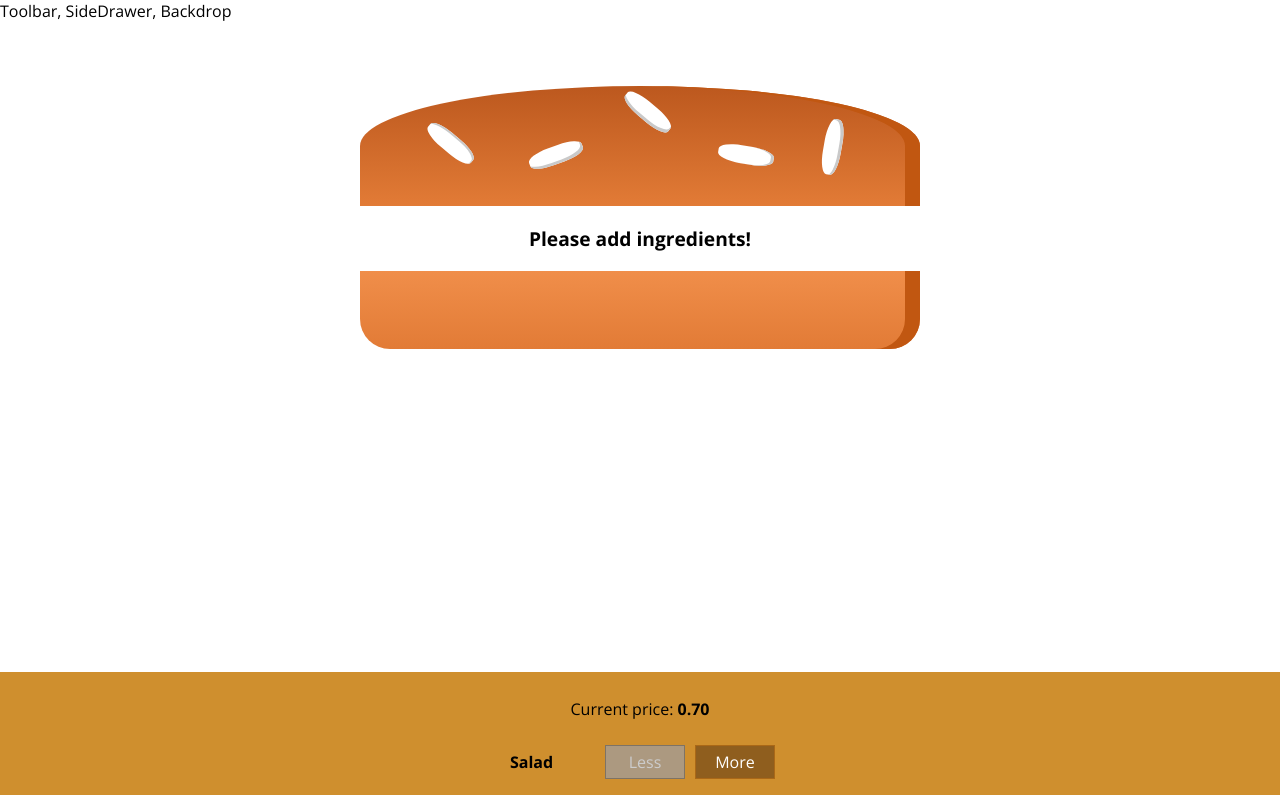
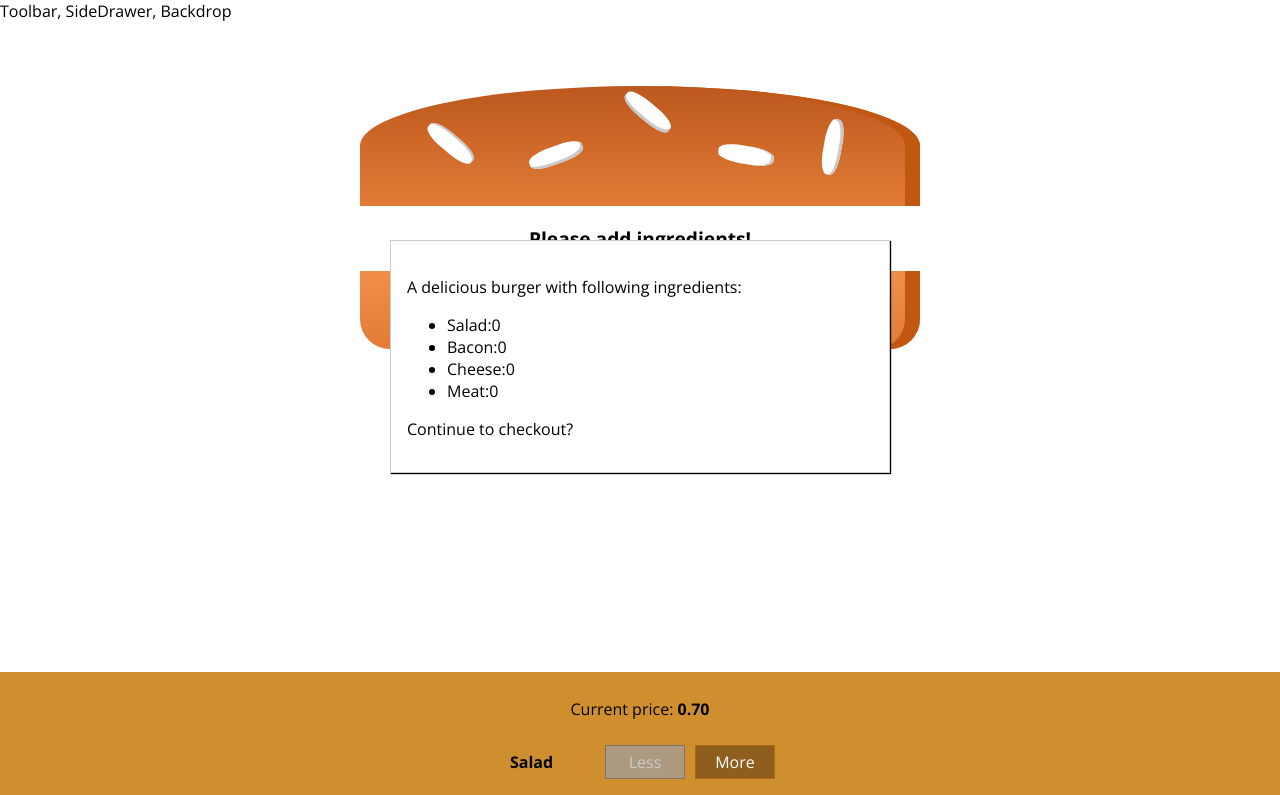
Before and after one commit to Zinzidane/burger-app, a React app: page / in a window 1280 px wide. Shown: the top 795 px of the page. Built offline with nearby package versions, Linux system fonts and the light colour scheme.

Commit message:
Create order summary and modal

```diff
--- /dev/null
+++ b/src/components/Burger/OrderSummary/OrderSummary.js
@@ -0,0 +1,27 @@
+import React from 'react';
+import Aux from '../../../hoc/Auxilary';
+
+const orderSummary = (props) => {
+  const ingredientSummary = Object.keys(props.ingredients)
+    .map(ingKey => {
+      return (
+        <li key={ingKey}>
+          <span style={{textTransform: 'capitalize'}}>{ingKey}</span>:
+          {props.ingredients[ingKey]}
+        </li>
+      );
+    });
+
+  return (
+    <Aux>
+      <h3></h3>
+      <p>A delicious burger with following ingredients:</p>
+      <ul>
+        {ingredientSummary}
+      </ul>
+      <p>Continue to checkout?</p>
+    </Aux>
+  );
+};
+
+export default orderSummary;
--- /dev/null
+++ b/src/components/UI/Backdrop/Backdrop.js
@@ -0,0 +1,5 @@
+import React from 'react';
+
+const backdrop = (props) => ();
+
+export default backdrop;
--- /dev/null
+++ b/src/components/UI/Modal/Modal.css
@@ -0,0 +1,20 @@
+.Modal {
+    position: fixed;
+    z-index: 500;
+    background-color: white;
+    width: 70%;
+    border: 1px solid #ccc;
+    box-shadow: 1px 1px 1px black;
+    padding: 16px;
+    left: 15%;
+    top: 30%;
+    box-sizing: border-box;
+    transition: all 0.3s ease-out;
+}
+
+@media (min-width: 600px) {
+    .Modal {
+        width: 500px;
+        left: calc(50% - 250px);
+    }
+}
--- /dev/null
+++ b/src/components/UI/Modal/Modal.js
@@ -0,0 +1,10 @@
+import React from 'react';
+import classes from './Modal.css';
+
+const modal = (props) => (
+  <div className={classes.Modal}>
+    {props.children}
+  </div>
+);
+
+export default modal;
--- a/src/containers/BurgerBuilder/BurgerBuilder.js
+++ b/src/containers/BurgerBuilder/BurgerBuilder.js
@@ -2,6 +2,8 @@
 import Aux from '../../hoc/Auxilary';
 import Burger from '../../components/Burger/Burger';
 import BuildControls from '../../components/Burger/BuildControls/BuildControls';
+import Modal from '../../components/UI/Modal/Modal';
+import OrderSummary from '../../components/Burger/OrderSummary/OrderSummary';
 
 const INGREDIENT_PRICES = {
   salad: 0.1,
@@ -80,6 +82,9 @@
     }
     return (
       <Aux>
+        <Modal>
+          <OrderSummary ingredients={this.state.ingredients}/>
+        </Modal>
         <Burger ingredients={this.state.ingredients} />
         <BuildControls
           ingredientAdded={this.addIngredientHandler}
```
